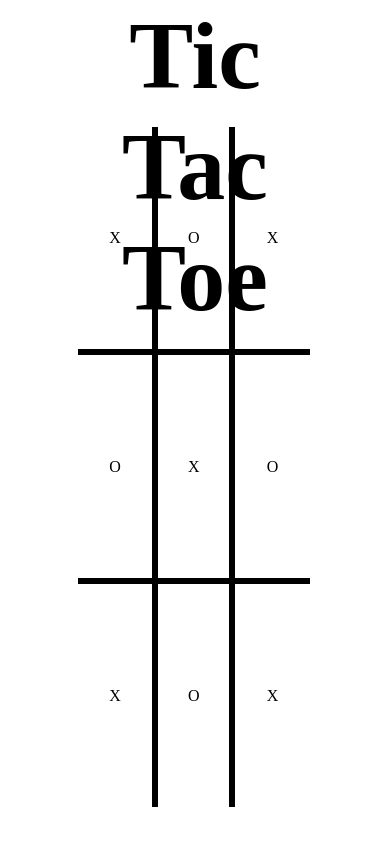
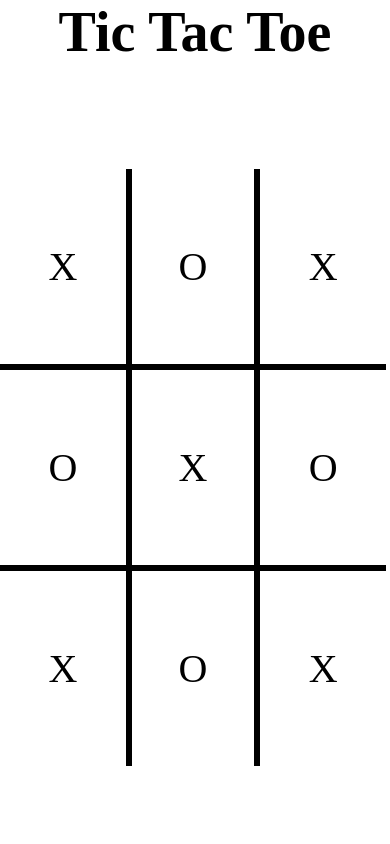
Before and after one commit to neverendingqs/tictactoe, a plain HTML site: page index.html in a window 390 px wide. Drawn offline with Linux system fonts and the light colour scheme.

Commit message:
app - adding media to css.

```diff
--- a/index.html
+++ b/index.html
@@ -24,18 +24,20 @@
   <style>
     html, body {
       height: 100%;
-      margin: 0 20%;
     }
     body {
-      margin: 0;
+      margin: 0 20%;
     }
     .title {
       font-size: 6em;
-      height: 15%;
+      height: 20%;
+      min-height: 60px;
       text-align: center;
     }
     .grid {
-      height: 80%;
+      height: 70%;
+      min-height: 300px;
+      min-width: 300px;
       padding: 0;
       margin: 0;
       display: flex;
@@ -48,6 +50,24 @@
       display: flex;
       align-items: center;
       justify-content: center;
+      font-size: 5em;
+    }
+    @media
+    (max-width: 768px),
+    (max-height: 600px) {
+      .title {
+        font-size: 3.5em;
+      }
+      .square {
+        font-size: 2.5em;
+      }
+    }
+
+    @media (max-width: 768px) {
+      body {
+        height: 100%;
+        margin: 0;
+      }
     }
   </style>
 </html>
```
